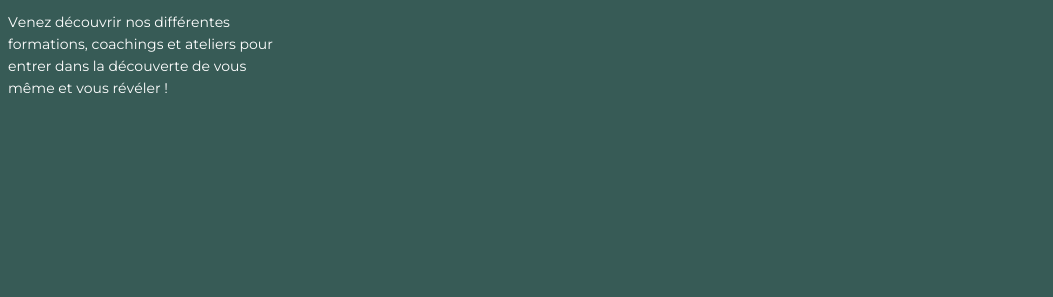
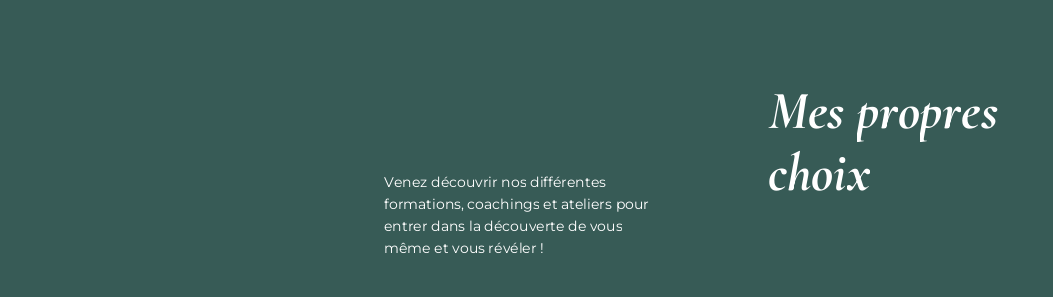
Before and after one commit to raphaelmorris/anim-letter, a plain HTML site: page index.html in a window 1280 px wide. Shown: the top 297 px of the page, without its empty margins (0-1053 px from the left). Drawn offline with nearby package versions, Linux system fonts and the light colour scheme; grey boxes are pictures that could not be loaded.

Commit message:
animation same time

```diff
--- a/index.html
+++ b/index.html
@@ -12,12 +12,17 @@
 </head>
 
 <body>
-    <p class="anim-letters">
+    <p class="anim-letters content">
         Venez découvrir nos différentes formations, coachings et ateliers pour entrer dans la découverte de vous même et vous révéler !
     </p>
+    <span class="anim-letters title">
+        Mes propres choix
+    </span>
     <div class="door">
         <div class="left inner"></div>
         <div class="right inner"></div>
+        <img src="https://picsum.photos/200/300
+        " alt="">
     </div>
 
 
--- a/main.js
+++ b/main.js
@@ -19,7 +19,22 @@ wordWrapper.forEach((word) => {
     word.innerHTML = word.textContent.replace(/\S/g, "<span class='anim-letters__letter-wrapper'><span class='anim-letters__letter'>$&</span></span>");
 });
 
-
+// Animate the letters
+setTimeout(function(){
+    anime.timeline({ loop: false })
+    .add({
+        targets: '.anim-letters .anim-letters__letter',
+        translateY: [25, 0],
+        translateZ: 0,
+        rotate: [45, 0],
+        opacity: [0,1],
+        // easing: "linear",
+        easing: "easeOutQuart",
+        duration: 500,
+        delay: (el, i) => 5 * i,
+    })
+}, 1500
+)
 
 anime({
     targets: ['.left', '.right'],
@@ -42,5 +57,5 @@ anime({
         duration: 400,
         easing: 'linear',
         delay: 1500
-    }
+    },
 });
--- a/style.css
+++ b/style.css
@@ -1,7 +1,10 @@
-@import url('https://fonts.googleapis.com/css2?family=Montserrat&display=swap');
+@import url('https://fonts.googleapis.com/css2?family=Cormorant:ital,wght@1,700&family=Montserrat&display=swap');
 body{
     background-color: #375B56;
     position: relative;
+    height: 100dvh;
+    padding: 0;
+    margin: 0;
 }
 .anim-letters {
     line-height: 22px;
@@ -9,6 +12,19 @@ body{
     font-size: 14px;
     color: white;
     font-family: 'Montserrat', sans-serif;
+}
+
+.content{
+    position: absolute;
+    top: 20%;
+    left: 30%;
+}
+.title{
+    font-family: 'Cormorant', serif;
+    font-size: 54px;
+    position: absolute;
+    top: 10%;
+    left: 60%;
 }
 
 .anim-letters__word {
@@ -30,6 +46,7 @@ body{
     display: inline-block;
     line-height: 1.15;
     transform-origin: left;
+    opacity: 0;
 }
 
 /* DOOR */
@@ -39,12 +56,12 @@ body{
     width: 350px;
     height: 500px;
     left: calc(50% - 175px);
-    position: relative;
     border-radius: 230px 230px 0 0;
     overflow: hidden;
 }
 .door .inner{
     transform-origin: bottom;
+    z-index: 1;
 }
 .door .left{
     width: 50%;
@@ -62,3 +79,9 @@ body{
     right: 0;
     bottom: 0;
 }
+
+.door img{
+    width: 100%;
+    height: 100%;
+    object-fit: cover;
+}
```
